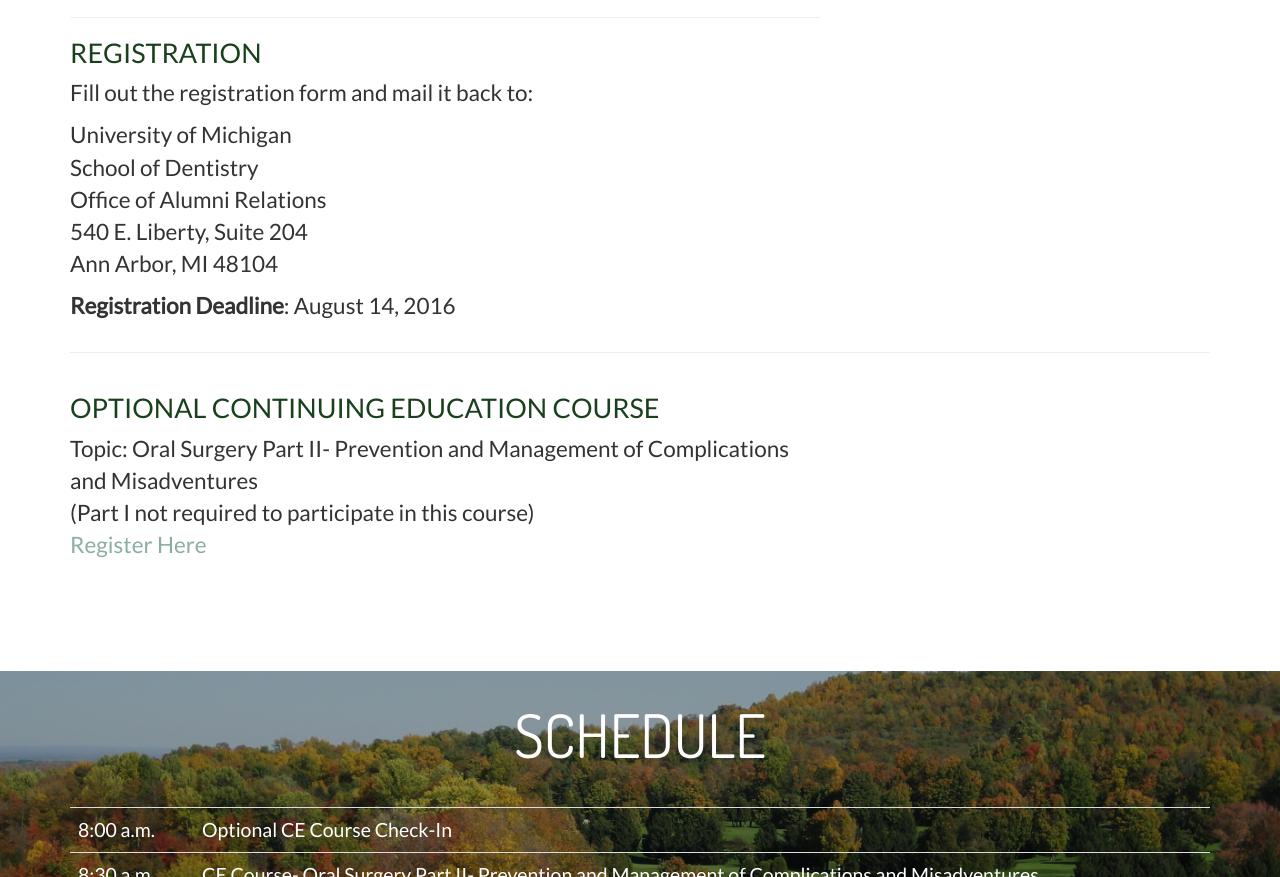
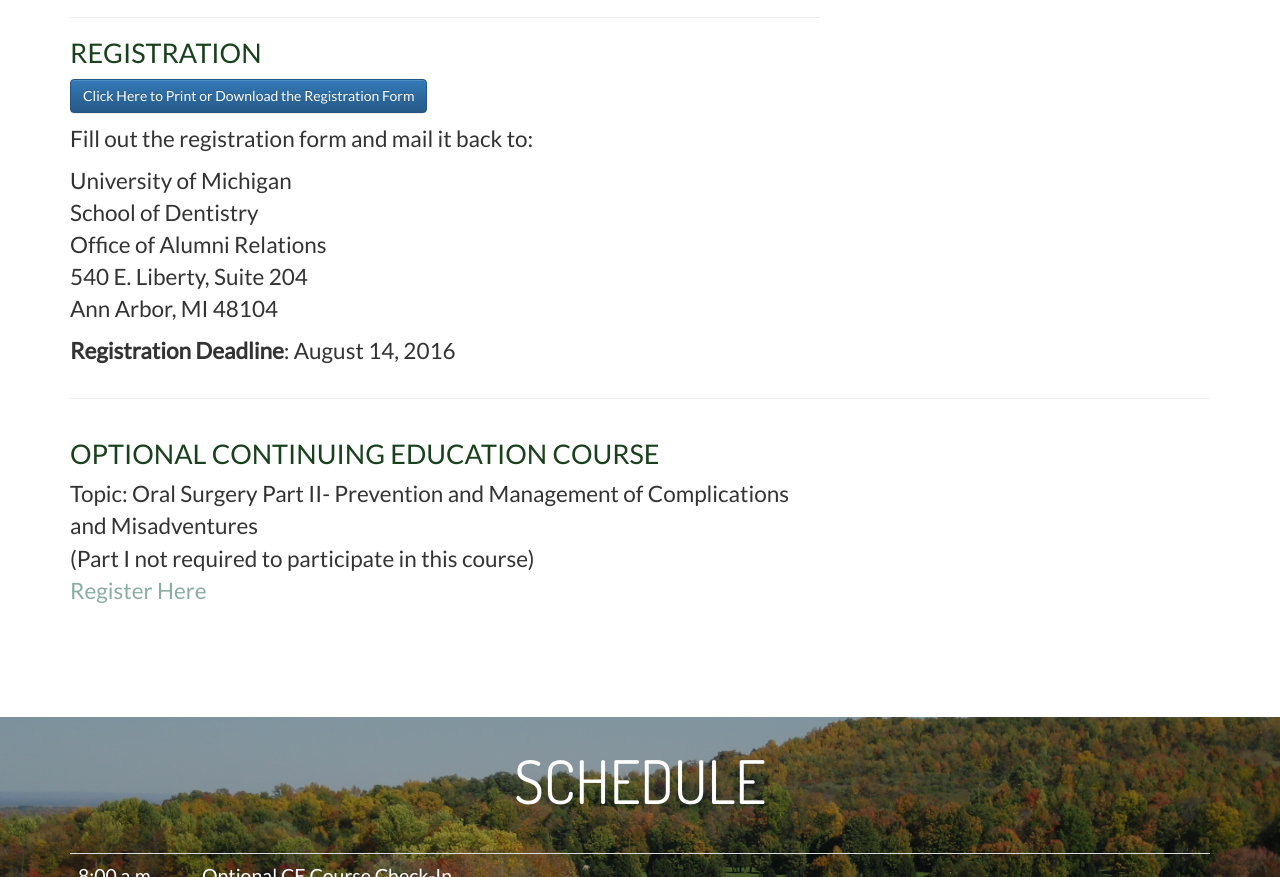
Before and after one commit to cacody/golf-classic-2016, a plain HTML site: page index.html in a window 1280 px wide. Shown: the part 1352-2229 px from the top of the page. Drawn offline with nearby package versions, Linux system fonts and the light colour scheme.

Commit message:
added registration form and files directory

```diff
--- a/index.html
+++ b/index.html
@@ -118,6 +118,7 @@
                         <p>18 holes of golf with cart<br>PGA Pro<br>Lunch<br>Massage Therapist<br>Beverages<br>BBQ Dinner<br>Raffle and Awards</p>
                         <hr>
                         <h3>REGISTRATION</h3>
+							<p><a class="btn btn-primary" href="files/Golf-Invite-2016.pdf">Click Here to Print or Download the Registration Form</a><p>
                             <p>Fill out the registration form and mail it back to:</p>
                             <p>University of Michigan<br>School of Dentistry<br>Office of Alumni Relations<br>540 E. Liberty, Suite 204<br>Ann Arbor, MI 48104</p>
                         <p><strong>Registration Deadline</strong>: August 14, 2016</p>
```
Also changed, not shown: 1 other file.
